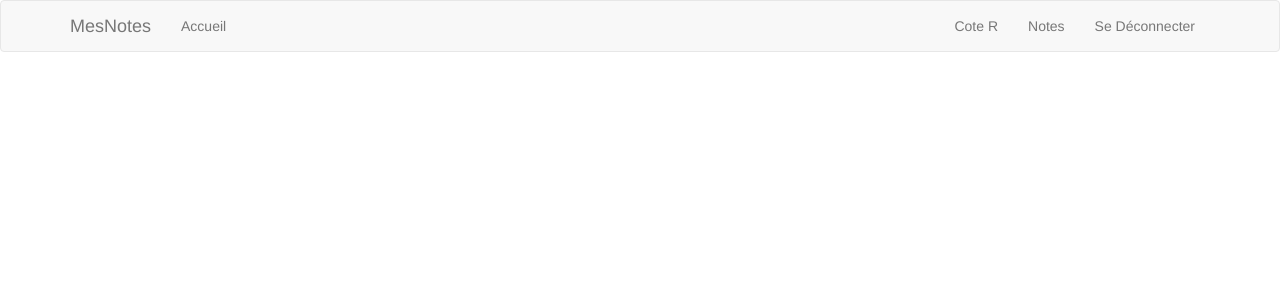
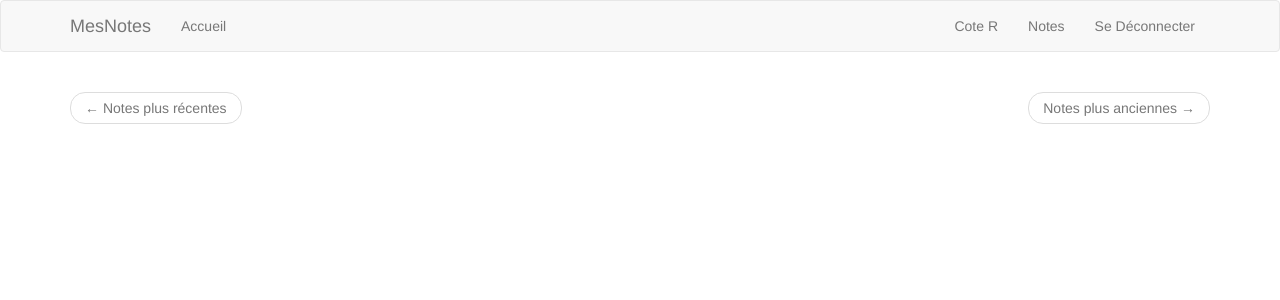
Before and after one commit to StfnC/mes-notes, a Flask app: page /notes in a window 1280 px wide. Shown: the top 300 px of the page. Run offline with Flask 2, Linux system fonts and the light colour scheme; the visitor is signed in with stand-in values (Sample User, id 1); data comes from the database, SQL or seed files in the repository; both versions use the stored data as it was after the commit; data that the repository does not hold is empty; some libraries are stand-ins or nearby versions.

Commit message:
Implemented pagination for grade section

```diff
--- a/app/routes.py
+++ b/app/routes.py
@@ -129,11 +129,15 @@ def cote_r():
 @app.route('/notes', methods=['GET', 'POST'])
 def notes():
     user = User.query.filter_by(username=current_user.username).first()
-    grades = Grade.query.filter_by(user_id=user.id).order_by(Grade.timestamp).all()
-    for grade in grades:
+    page = request.args.get('page', 1, type=int)
+    grades = Grade.query.filter_by(user_id=user.id).order_by(Grade.timestamp.desc()).paginate(
+             page, app.config['GRADES_PER_PAGE'], False)
+    next_url = url_for('notes', page=grades.next_num) if grades.has_next else None
+    prev_url = url_for('notes', page=grades.prev_num) if grades.has_prev else None
+    for grade in grades.items:
         if grade.normal_timestamp == None:
             grade.set_normal_timestamp(grade.timestamp)
-    return render_template('notes.html', title='Notes', grades=grades)
+    return render_template('notes.html', title='Notes', grades=grades.items, next_url=next_url, prev_url=prev_url)
 
 @login_required
 @app.route('/update_grade/<grade_id>', methods=['GET', 'POST'])
--- a/app/templates/notes.html
+++ b/app/templates/notes.html
@@ -7,4 +7,18 @@
             {% include "_note.html" %}
         {% endfor %}
     </div>
+    <nav aria-label='...'>
+        <ul class="pager">
+            <li class="previous {% if not prev_url %} disabled {% endif %}">
+                <a href="{{ prev_url or '#' }}">
+                    <span aria-hidden="true">&larr;</span> Notes plus récentes
+                </a>
+            </li>
+            <li class="next {% if not next_url %} disabled {% endif %}">
+                <a href="{{ next_url or '#' }}">
+                    Notes plus anciennes <span aria-hidden="true">&rarr;</span>
+                </a>
+            </li>
+        </ul>
+    </nav>
 {% endblock %}
--- a/config.py
+++ b/config.py
@@ -11,4 +11,4 @@ class Config(object):
     MAIL_USERNAME = os.environ.get('MAIL_USERNAME')
     MAIL_PASSWORD = os.environ.get('MAIL_PASSWORD')
     ADMINS = ['email@example.com']
-    GRADES_PER_PAGE = 8
+    GRADES_PER_PAGE = 5
```
Also changed, not shown: app.db.
